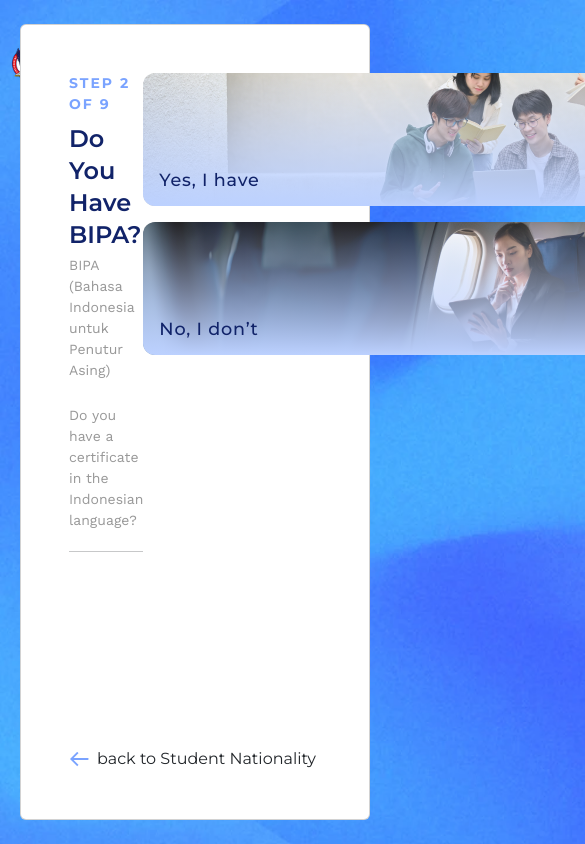
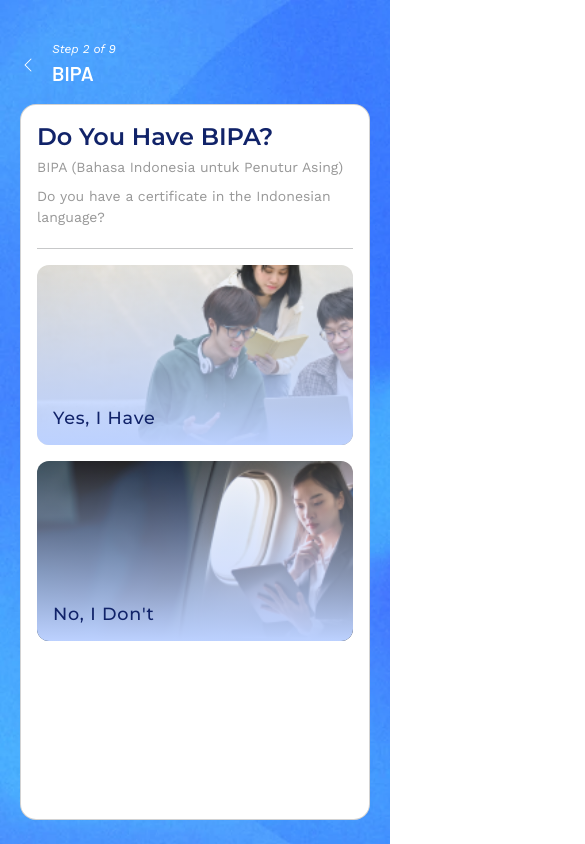
Before and after one commit to rzkiypratama/one-uph-html, a plain HTML site: page international/index.html in a window 390 px wide. Shown: the top 844 px of the page, 585 px wide, since content can reach past the window. Drawn offline with nearby package versions, Linux system fonts and the light colour scheme.

Commit message:
feat: responsive mobile for bipa page

```diff
--- a/international/index.html
+++ b/international/index.html
@@ -1,81 +1,132 @@
 <!DOCTYPE html>
 <html lang="en">
-
   <head>
-    <meta charset="UTF-8">
-    <meta name="viewport" content="width=device-width, initial-scale=1.0">
-    <link href="https://cdn.jsdelivr.net/npm/bootstrap@5.3.3/dist/css/bootstrap.min.css" rel="stylesheet" integrity="sha384-QWTKZyjpPEjISv5WaRU9OFeRpok6YctnYmDr5pNlyT2bRjXh0JMhjY6hW+ALEwIH" crossorigin="anonymous">
-    <link rel="stylesheet" href="/css/style.css">
+    <meta charset="UTF-8" />
+    <meta name="viewport" content="width=device-width, initial-scale=1.0" />
+    <link href="https://cdn.jsdelivr.net/npm/bootstrap@5.3.3/dist/css/bootstrap.min.css" rel="stylesheet" integrity="sha384-QWTKZyjpPEjISv5WaRU9OFeRpok6YctnYmDr5pNlyT2bRjXh0JMhjY6hW+ALEwIH" crossorigin="anonymous" />
+    <link rel="stylesheet" href="/css/style.css" />
     <title>Study Level</title>
   </head>
 
   <body class="container">
     <!-- header -->
-    <img src="/assets/uph-logo.png" alt="logo" class="uphlogo pt-5 position-absolute">
+    <img src="/assets/uph-logo.png" alt="logo" class="uphlogo pt-5 position-absolute d-none d-md-block" />
 
     <div class="d-flex py-4 px-2 p-md-5 justify-content-md-center align-items-md-center vh-100 homepage-container">
-
-        <div class="card card-container d-flex justify-content-between p-5">
+      <!-- desktop view start -->
+      <div class="card card-container p-5 d-none d-md-block">
         <div class="d-flex justify-content-between box-item">
           <div class="d-flex flex-column justify-content-between">
             <div class="left-content">
-                        <p class="text-uppercase">step 2 of 9</p>
+              <p class="text-uppercase">step 3 of 9</p>
               <h3>Do You Have BIPA?</h3>
               <p class="children">BIPA (Bahasa Indonesia untuk Penutur Asing)</p>
-                        <p class="children mt-3">Do you have a certificate in the Indonesian language?</p>
-                        <hr class="solid">
-                    </div>
+              <p class="children">Do you have a certificate in the Indonesian language?</p>
+              <hr class="solid" />
             </div>
 
+            <div class="divider-item"></div>
+
+            <span class="d-flex gap-2 align-items-md-center cursor-pointer" role="button" id="backToNationality">
+              <img src="/assets/left-arrow.png" alt="arrow-left" />
+              <p class="back-button">back to Student Nationality</p>
+            </span>
+          </div>
 
           <div class="d-flex flex-column gap-3 card-box">
             <a href="/international/studylevel.html">
-                        <div class="card-nationality border-0" style="background-image: url('/assets/studylevel1.png'); height: 133px; width: 558px;">
+              <div class="card-nationality border-0" style="background-image: url('/assets/studylevel1.png'); height: 133px; width: 558px; background-position: top">
                 <!-- Gradient Overlay -->
-                            <div class="gradient-overlay" style="background-image: linear-gradient(to top, #BCD1FF, #f1f1f122);" \>
-                            </div>
+                <div class="gradient-overlay" style="background-image: linear-gradient(to top, #bcd1ff, #f1f1f122)" \></div>
 
                 <!-- Title -->
                 <div class="title-container w-100">
                   <!-- <img src="icon-url.png" alt="icon" class="icon" /> -->
-                                <h3 class="title w-100" style="color: #333333;">Yes, I have</h3>
+                  <h3 class="title w-100" style="color: #333333">Yes, I Have</h3>
                 </div>
               </div>
             </a>
 
             <a href="/international/studylevel.html">
-                        <div class="card-nationality border-0" style="background-image: url('/assets/studylevel2.png'); height: 133px; width: 558px;">
+              <div class="card-nationality border-0" style="background-image: url('/assets/studylevel2.png'); height: 133px; width: 558px; background-position: top">
                 <!-- Gradient Overlay -->
-                            <div class="gradient-overlay" style="background-image: linear-gradient(to top, #BCD1FF, #f1f1f122);" \>
-                            </div>
+                <div class="gradient-overlay" style="background-image: linear-gradient(to top, #bcd1ff, #f1f1f122)" \></div>
 
                 <!-- Title -->
                 <div class="title-container">
                   <!-- <img src="icon-url.png" alt="icon" class="icon" /> -->
-                                <h3 class="title w-100" style="color: #333333;">No, I don’t</h3>
+                  <h3 class="title w-100" style="color: #333333">No, I Don't</h3>
+                </div>
+              </div>
+            </a>
+          </div>
+        </div>
+      </div>
+      <!-- desktop view ends -->
+
+      <!-- mobile view start -->
+      <div class="d-flex flex-column d-md-none">
+        <div class="upper-content d-flex gap-3 align-items-center">
+          <span class="float-end">
+            <svg xmlns="http://www.w3.org/2000/svg" width="16" height="16" fill="#ffffff" class="bi bi-chevron-left" viewBox="0 0 16 16">
+              <path fill-rule="evenodd" d="M11.354 1.646a.5.5 0 0 1 0 .708L5.707 8l5.647 5.646a.5.5 0 0 1-.708.708l-6-6a.5.5 0 0 1 0-.708l6-6a.5.5 0 0 1 .708 0" />
+            </svg>
+          </span>
+
+          <span class="text-white" onclick="window.location.href = '/international'">
+            <p class="mobile-title">Step 2 of 9</p>
+            <p class="mobile-subtitle">BIPA</p>
+          </span>
+        </div>
+
+        <div class="card rounded-4 p-3 middle-content">
+          <div class="left-content">
+            <h3>Do You Have BIPA?</h3>
+            <p class="children">BIPA (Bahasa Indonesia untuk Penutur Asing)</p>
+            <p class="children">Do you have a certificate in the Indonesian language?</p>
+            <hr class="solid" />
+          </div>
+
+          <div class="bagian-bawah d-flex flex-column justify-content-between h-100">
+            <div class="d-flex flex-column gap-3 card-box">
+              <a href="/international/campus.html">
+                <div class="card-nationality border-0" style="background-image: url('/assets/studylevel1.png'); height: 180px; width: auto; background-position: top">
+                  <!-- Gradient Overlay -->
+                  <div class="gradient-overlay" style="background-image: linear-gradient(to top, #bcd1ff, #f1f1f122)" \></div>
+
+                  <!-- Title -->
+                  <div class="title-container w-100">
+                    <!-- <img src="icon-url.png" alt="icon" class="icon" /> -->
+                    <h3 class="title w-100" style="color: #333333">Yes, I Have</h3>
                   </div>
                 </div>
               </a>
 
+              <a href="/international/studylevel.html">
+                <div class="card-nationality border-0" style="background-image: url('/assets/studylevel2.png'); height: 180px; width: auto; background-position: top">
+                  <!-- Gradient Overlay -->
+                  <div class="gradient-overlay" style="background-image: linear-gradient(to top, #bcd1ff, #f1f1f122)" \></div>
+
+                  <!-- Title -->
+                  <div class="title-container">
+                    <!-- <img src="icon-url.png" alt="icon" class="icon" /> -->
+                    <h3 class="title w-100" style="color: #333333">No, I Don't</h3>
                   </div>
                 </div>
-
-            <div class="d-flex align-items-center gap-2" id="backToNationality">
-                <img src="/assets/left-arrow.png" alt="arrow-left" class="arrow-back">
-                <p class="back-button">back to Student Nationality</p>
+              </a>
             </div>
           </div>
-
         </div>
-
+      </div>
+      <!-- mobile view ends -->
+    </div>
 
     <script src="https://cdn.jsdelivr.net/npm/bootstrap@5.3.3/dist/js/bootstrap.bundle.min.js" integrity="sha384-YvpcrYf0tY3lHB60NNkmXc5s9fDVZLESaAA55NDzOxhy9GkcIdslK1eN7N6jIeHz" crossorigin="anonymous"></script>
     <script>
-        document.getElementById('backToNationality').addEventListener('click', function (event) {
+      document.getElementById("backToNationality").addEventListener("click", function (event) {
         event.preventDefault();
-            window.location.href = '/nationality.html';
-        })
+        window.location.href = "/nationality.html";
+      });
     </script>
   </body>
-
 </html>
```
Lines whose indentation alone changed are shown as unchanged.
